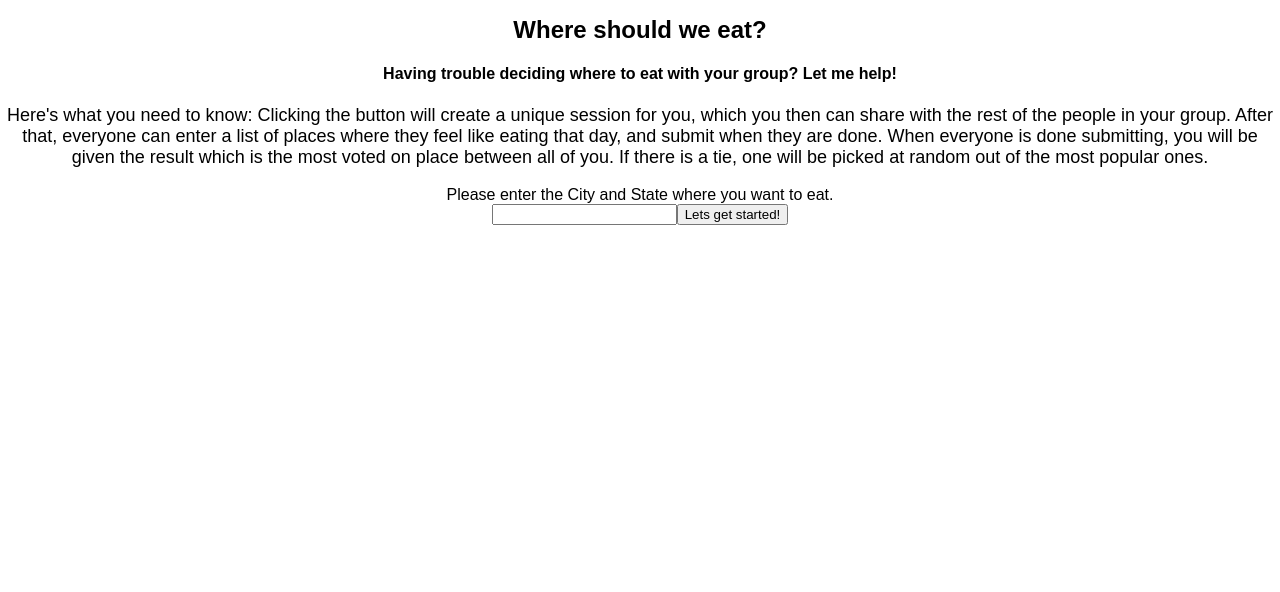
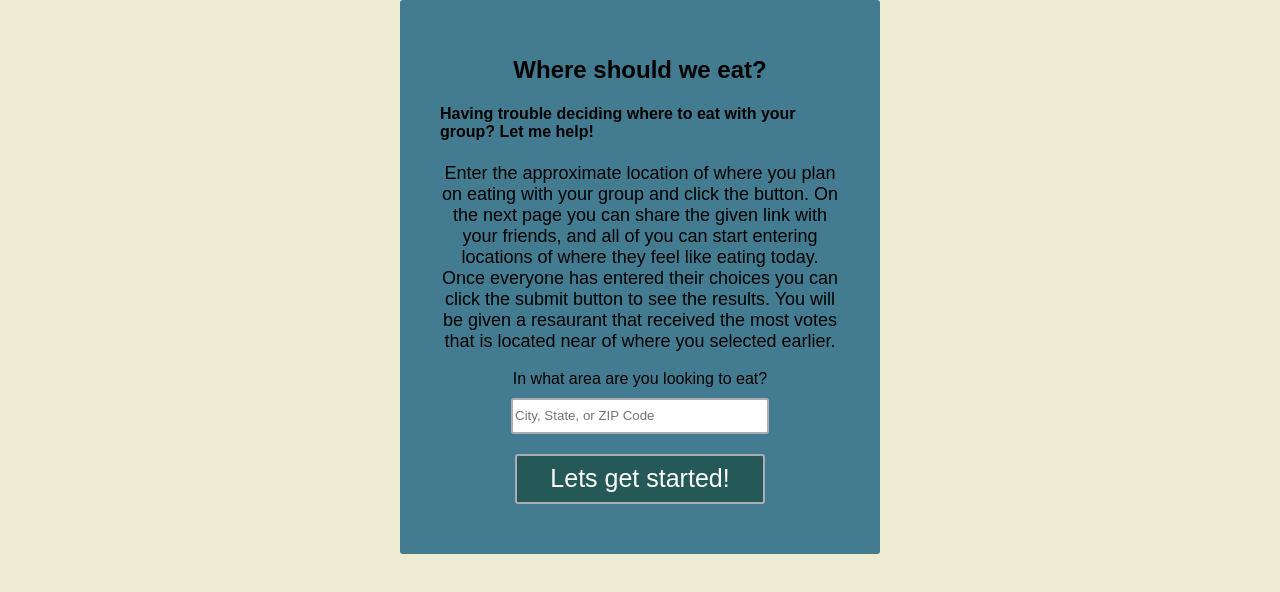
Before and after one commit to thinkful-ei22/filipp-whereToEat-client, a React (Create React App) app: page / in a window 1280 px wide. Shown: the top 592 px of the page. Built offline with nearby package versions, Linux system fonts and the light colour scheme; no server answers.

Commit message:
added css to page

```diff
--- a/src/components/App.css
+++ /dev/null
@@ -1,11 +0,0 @@
-.Main-page {
-  text-align: center;
-}
-
-.App-title {
-  font-size: 1.5em;
-}
-
-.App-intro {
-  font-size: large;
-}
--- a/src/components/App.js
+++ b/src/components/App.js
@@ -8,7 +8,6 @@ import MainPage from './main-page';
 import SessionPage from './session-page';
 import Results from './results-page';
 import NewSession from './new-session';
-import './App.css';
 import {connect} from 'react-redux';
 
 
--- /dev/null
+++ b/src/components/main-page.css
@@ -0,0 +1,43 @@
+.Main-page {
+  text-align: center;
+  margin-left: auto;
+  margin-right: auto;
+  width: 400px;
+  background-color: #437C90;
+  padding: 40px;
+  border-radius: 3px;
+  display: block;
+}
+
+.App-title {
+  font-size: 1.5em;
+}
+
+.user-location {
+  border: 2px solid #ADACB5;
+}
+
+.App-intro {
+  font-size: large;
+}
+
+.user-location, .get-started-button {
+  height: 30px;
+  width: 250px;
+  margin: 10px;
+  border-radius: 3px;
+}
+
+.get-started-button {
+  background-color: #255957;
+  height: 50px;
+  border: none;
+  font-size: 25px;
+  color: white;
+  cursor: pointer;
+  border: 2px solid #ADACB5;
+}
+
+.get-started-button:hover {
+  background-color: #173635;
+}
--- a/src/components/main-page.js
+++ b/src/components/main-page.js
@@ -2,6 +2,7 @@ import React from 'react';
 import {Link} from 'react-router-dom';
 import {connect} from 'react-redux';
 import {setUserLocation} from '../actions/session-actions';
+import './main-page.css';
 
 export class Main extends React.Component {
 
@@ -22,17 +23,18 @@ export class Main extends React.Component {
         <h1 className="App-title">Where should we eat?</h1>
         <h4>Having trouble deciding where to eat with your group? Let me help!</h4>
         <p className="App-intro">
-          Here's what you need to know: Clicking the button will create a unique session for you,
-          which you then can share with the rest of the people in your group.
-          After that, everyone can enter a list of places where they feel like eating that day,
-          and submit when they are done. When everyone is done submitting,
-          you will be given the result which is the most voted on place between all of you.
-          If there is a tie, one will be picked at random out of the most popular ones.
+          Enter the approximate location of where you plan on eating with your group
+          and click the button. On the next page you can share the given link with
+          your friends, and all of you can start entering locations of where they feel
+          like eating today. Once everyone has entered their choices you can click
+          the submit button to see the results. You will be given a resaurant that
+          received the most votes that is located near of where you selected earlier.
         </p>
-        <label htmlFor="user-location">Please enter the City and State where you want to eat.</label>
+        <label htmlFor="user-location">In what area are you looking to eat?</label>
         <br/>
-        <input type="text" name="user-location" ref="newLocation" />
-        <Link to="/session/new"><button type="button"
+        <input type="text" className="user-location" ref="newLocation" placeholder="City, State, or ZIP Code"/>
+        <br/>
+        <Link to="/session/new"><button type="button" className="get-started-button"
           onClick={() => this.onSubmit()} >Lets get started!</button></Link>
       </div>
     );
--- /dev/null
+++ b/src/components/results-page.css
@@ -0,0 +1,37 @@
+.results-page {
+  text-align: center;
+  margin-left: auto;
+  margin-right: auto;
+  width: 400px;
+  background-color: #F7C548;
+  padding: 40px;
+  border-radius: 3px;
+  display: block;
+}
+
+.result-image {
+  height: 300px;
+  width: 400px;
+  border-radius: 3px;
+}
+
+.restaurant-info {
+  text-align: left;
+  list-style-type: none;
+}
+
+.result-title {
+  font-size: 25px;
+  text-decoration:none;
+  color: black;
+  font-weight: bold;
+}
+
+.result-title:hover {
+  color: blue;
+  text-decoration: underline;
+}
+
+li {
+  margin-bottom: 2px;
+}
--- a/src/components/results-page.js
+++ b/src/components/results-page.js
@@ -1,6 +1,7 @@
 import React from 'react';
 import {connect} from 'react-redux';
 import {fetchMostPopPlace} from '../actions/session-actions';
+import './results-page.css';
 
 export class ResultsPage extends React.Component {
 
@@ -8,7 +9,7 @@ export class ResultsPage extends React.Component {
     console.log('RESULTS-PAGE componentDidMount');
     const sessionId = this.props.match.params.sessionId;
     const userLocation = this.props.userLocation;
-    this.props.dispatch(fetchMostPopPlace(sessionId));
+    this.props.dispatch(fetchMostPopPlace(sessionId, userLocation));
   }
 
   render() {
--- /dev/null
+++ b/src/components/session-page.css
@@ -0,0 +1,73 @@
+.clipboard-button, .see-results-button, .add-to-list {
+  background-color: #255957;
+  height: 50px;
+  border: none;
+  font-size: 15px;
+  color: white;
+  cursor: pointer;
+  height: 35px;
+  width: 250px;
+  margin: 5px;
+  border-radius: 3px;
+  border: 2px solid #ADACB5;
+}
+
+.clipboard-button:hover, .see-results-button:hover, .add-to-list:hover {
+  background-color: #173635;
+}
+
+.session-form {
+  text-align: center;
+  margin-left: auto;
+  margin-right: auto;
+  width: 400px;
+  background-color: #437C90;
+  padding: 40px;
+  border-radius: 3px;
+  display: block;
+}
+
+.see-results-button, .add-to-list {
+  font-size: 25px;
+}
+
+.place {
+  height: 30px;
+  width: 250px;
+  margin: 10px;
+  border-radius: 3px;
+}
+
+h4 {
+  text-align: left;
+}
+
+.entered-places {
+  text-align: left;
+  list-style-type: none;
+  width: 250px;
+  border: 2px solid #ADACB5;
+  border-radius: 3px;
+  margin-left: 70px;
+  padding: 5px;
+}
+.entered-place {
+  margin-bottom: 10px;
+  text-transform: capitalize;
+  font-size: 18px;
+  border-bottom: 0.1px solid #ADACB5;
+  display: block;
+  padding: none;
+}
+
+.remove-place-button {
+  float: right;
+  border-radius: 3px;
+  border: 2px solid #ADACB5;
+
+}
+
+.remove-place-button:hover {
+  background-color: grey;
+  color: white
+}
--- a/src/components/session-page.js
+++ b/src/components/session-page.js
@@ -4,6 +4,7 @@ import {fetchPlaces, addPlace, deletePlace} from '../actions/session-actions';
 import {Link} from 'react-router-dom';
 import { CopyToClipboard } from 'react-copy-to-clipboard';
 import uuid4 from 'uuid/v4';
+import './session-page.css';
 
 export class SessionForm extends React.Component {
 
@@ -33,6 +34,7 @@ export class SessionForm extends React.Component {
     if (value === '') {
       this.setState({error: true});
     } else {
+    this.setState({error: false})
     this.props.dispatch(addPlace(value, sessionId, userId));
     this.refs.newPlace.value = '';}
 
@@ -44,8 +46,8 @@ export class SessionForm extends React.Component {
   render() {
     const addedPlaces = this.props.places.map((place) => (
       <li key={place.id} className="entered-place">
-        <a>{place.place}</a>
-        <button type="button" onClick={() => this.onPlaceDelete(place.id)}>X</button>
+        <a className="place-name">{place.place}</a>
+        <button type="button" className="remove-place-button" onClick={() => this.onPlaceDelete(place.id)}>X</button>
       </li>
     ));
     const url = window.location.href;
@@ -54,17 +56,18 @@ export class SessionForm extends React.Component {
       <div className="session-form">
         <h4>1. Share this link with your friends!</h4>
         <CopyToClipboard text={url}>
-          <button type="button">Save share link to clipboard.</button>
+          <button type="button" className="clipboard-button">Save share link to clipboard</button>
         </CopyToClipboard>
         <h4>2. Enter places where you feel like eating today!</h4>
         {this.state.error? 'Please enter a name' : ''}
-        <br/>
-        <input type="text" name="place" ref="newPlace"/>
-        <input type="button" value="Add to list" onClick={() => this.onSubmit()}/>
+        <input type="text" className="place" ref="newPlace" placeholder="Restaurant name"/>
+        <input type="button" className="add-to-list" value="Add to list" onClick={() => this.onSubmit()}/>
         <ul className="entered-places">
           {addedPlaces}
         </ul>
-        <Link to={`/results/${this.props.match.params.sessionId}`}><button type="button">See the results!</button></Link>
+        <h4>3. And finally...</h4>
+        <Link to={`/results/${this.props.match.params.sessionId}`}><button type="button"
+        className="see-results-button">See the results!</button></Link>
 
       </div>
     );
--- a/src/index.css
+++ b/src/index.css
@@ -2,4 +2,6 @@ body {
   margin: 0;
   padding: 0;
   font-family: sans-serif;
+  background-color: #EEEBD3;
+  box-sizing: border-box;
 }
```
